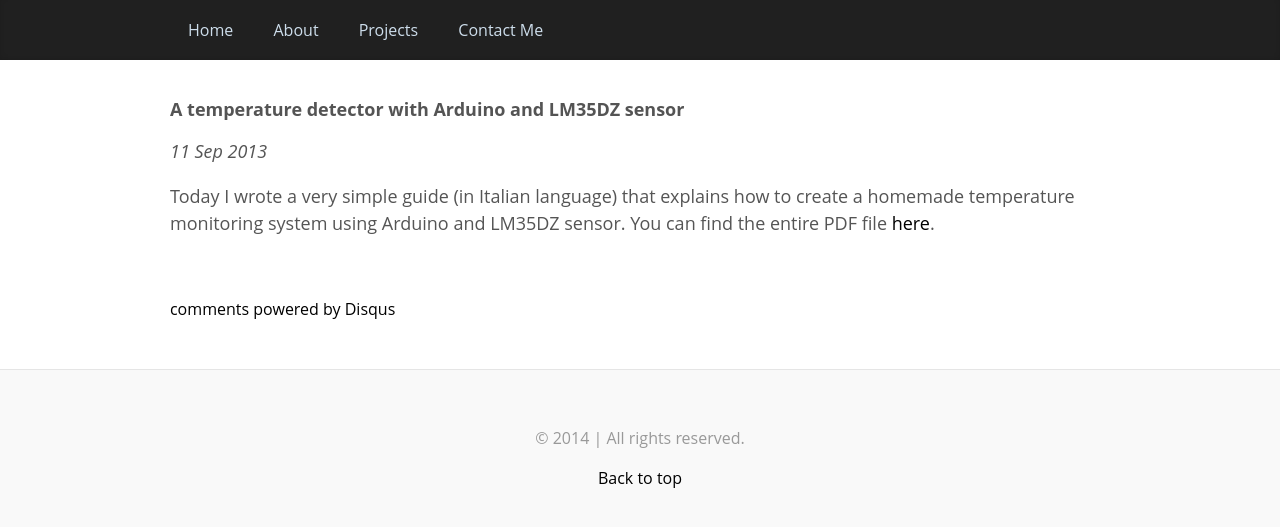
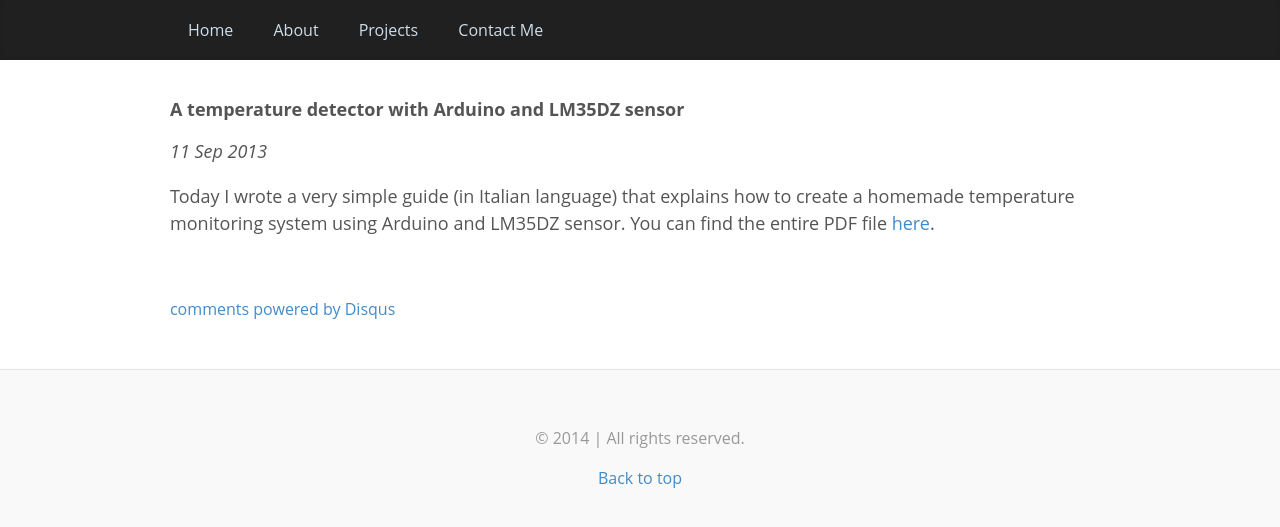
Before and after one commit to gsalvatori/salvatorigabriele.com, a Jekyll site: the page built from _posts/2013-09-11-a-temperature-detector-arduino.markdown, in a window 1280 px wide. Shown: the top 527 px of the page. Built offline with Jekyll 4.4.1, drawn with Linux system fonts in a browser that asks for light colours; nearby versions of some CDN libraries; library files that are not in the unit come from our copies; Markdown is read by kramdown in place of the engine named in the settings; comment, search, counter and statistics services are not loaded.

Commit message:
Update main.css

```diff
--- a/css/main.css
+++ b/css/main.css
@@ -37,7 +37,7 @@ p {
 }
 
 a {
-  color: black;
+  color: #428bca;
   text-decoration: none;
 }
 
```
